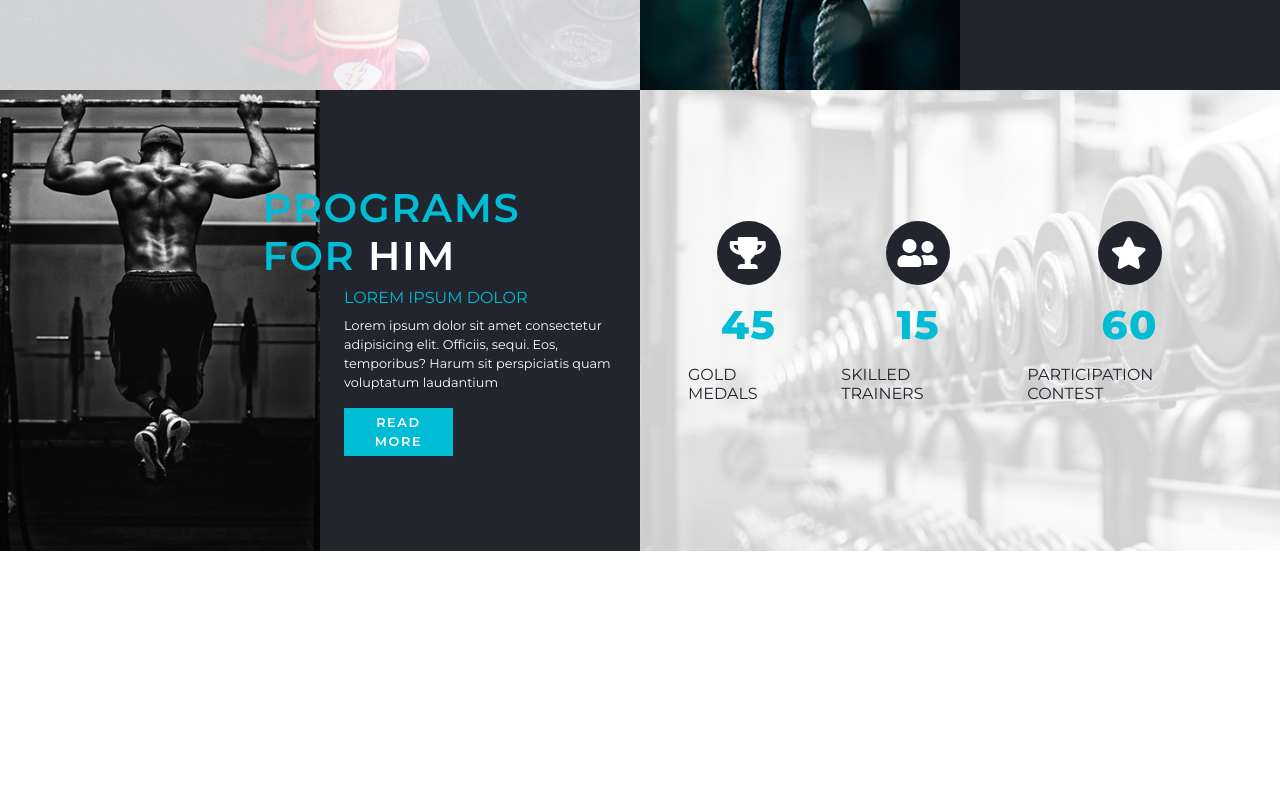
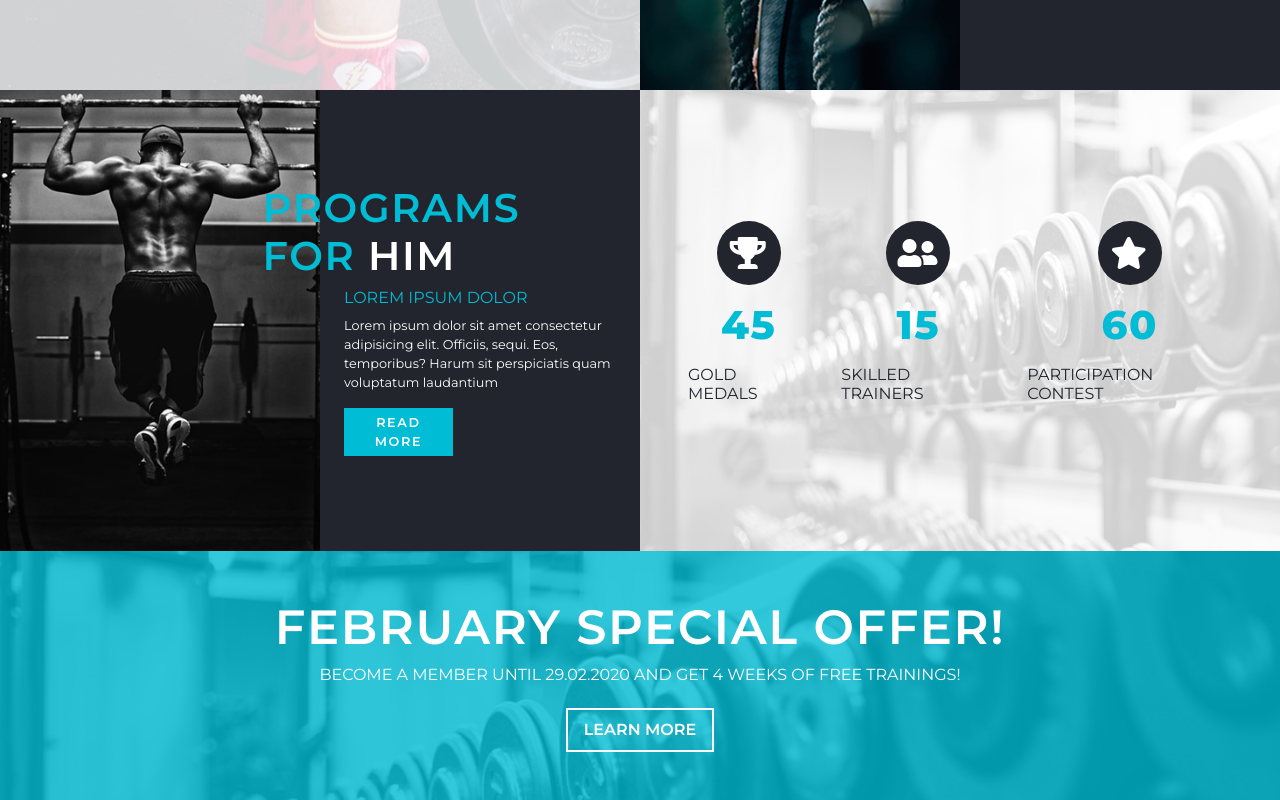
Before and after one commit to FlorinZarafu/websiteTheme, a plain HTML site: page index.html in a window 1280 px wide. Shown: the part 1172-1972 px from the top of the page. Before the commit the page ends 1723 px from the top, so only its background shows below. Drawn offline with nearby package versions, Linux system fonts and the light colour scheme; files whose address does not match are found by name.

Commit message:
special offer

```diff
--- a/css/main.css
+++ b/css/main.css
@@ -532,6 +532,39 @@ header {
   border-radius: 100%;
   color: #fff;
 }
+/* special offer */
+.offer {
+  position: relative;
+  background: url("../img/about/image-4.jpg");
+  width: 100%;
+  height: 100%;
+  background-attachment: fixed;
+  background-repeat: no-repeat;
+  background-size: cover;
+}
+.special-offer {
+  padding: 3rem 1rem;
+  background-color: rgba(0, 188, 212, 0.8);
+}
+/* special offer content */
+.special-offer h2 {
+  color: #fff;
+  font-weight: 600;
+}
+.special-offer h4 {
+  color: #fff;
+  margin-bottom: 1.5rem;
+}
+.special-offer a {
+  color: #fff;
+  border-color: #fff;
+  font-weight: 600;
+}
+.special-offer a:hover {
+  color: #00bcd4;
+  background: #fff;
+  transition: 0.4s all ease-in-out;
+}
 /* medium screen style */
 @media (min-width: 768px) {
   .caption-first-slide {
--- a/index.html
+++ b/index.html
@@ -217,6 +217,23 @@
             </div>
         </div>
     </section>
+    <!-- start sepcial offer section -->
+    <section>
+        <div class="container-fluid">
+            <div class="row">
+                <div class="col-12 p-0">
+                    <div class="offer">
+                        <div class="special-offer d-flex align-items-center justify-content-center flex-column">
+                            <h2 class="big-text">february special offer!</h2>
+                            <h4 class="small-text">Become a member until 29.02.2020 and get 4 weeks of free trainings!
+                            </h4>
+                            <a class="big-btn" href="">Learn More</a>
+                        </div>
+                    </div>
+                </div>
+            </div>
+        </div>
+    </section>
     <!-- javascript external scripts -->
     <script src="./js/navigation.js"></script>
     <script src="./js//scrolled.js"></script>
```
